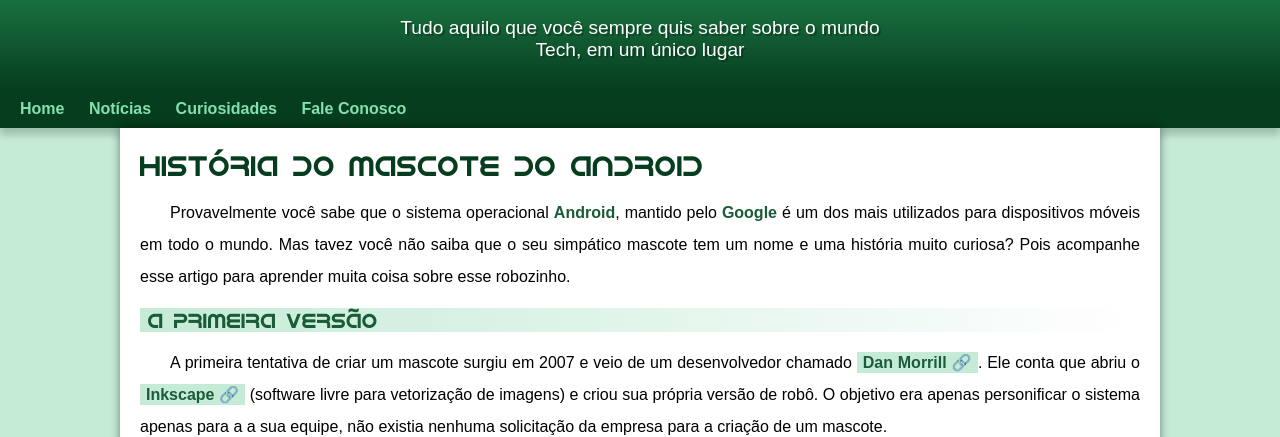
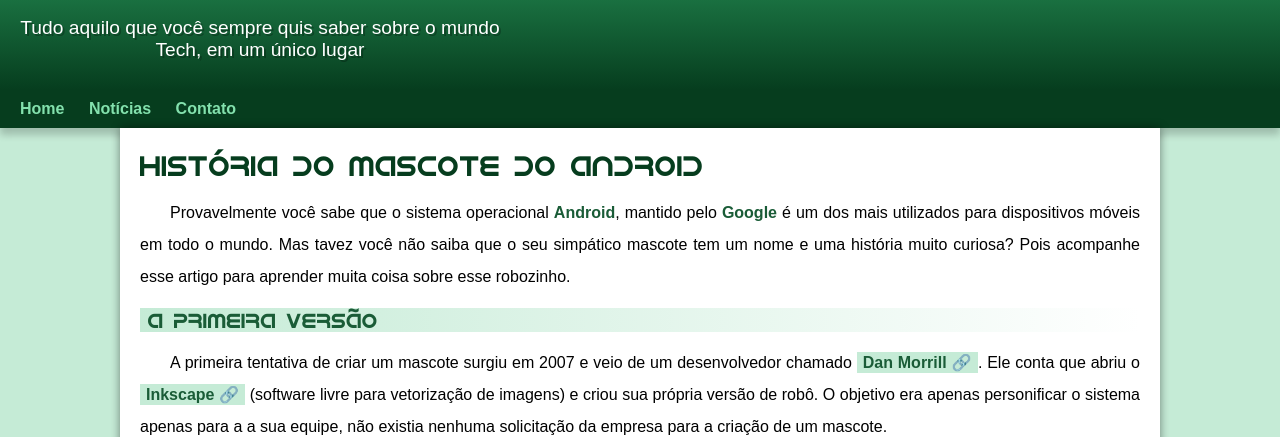
Before and after one commit to lucianavpereira/projeto-android, a plain HTML site: page index.html in a window 1280 px wide. Shown: the part 100-537 px from the top of the page. Drawn offline with Linux system fonts and the light colour scheme.

Commit message:
problema de padding resolvido

```diff
--- a/estilo/style.css
+++ b/estilo/style.css
@@ -67,8 +67,8 @@ header > p {
     font-family: var(--fonte-padrao);
     font-size: 1.2em;
     max-width: 500px;
-    margin: auto;
-    margin-bottom: 30px;
+    margin: auto
+    padding-bottom: 50px;
     padding-right: 10px;
     padding-left: 10px;
     text-shadow: 2px 2px 0px rgba(0, 0, 0, 0.267);
--- a/index.html
+++ b/index.html
@@ -16,8 +16,7 @@
     <nav>
         <a href="#">Home</a>
         <a href="#">Notícias</a>
-        <a href="#">Curiosidades</a>
-        <a href="#">Fale Conosco</a>
+        <a href="#">Contato</a>
     </nav>
     <main>
         <article>
```
